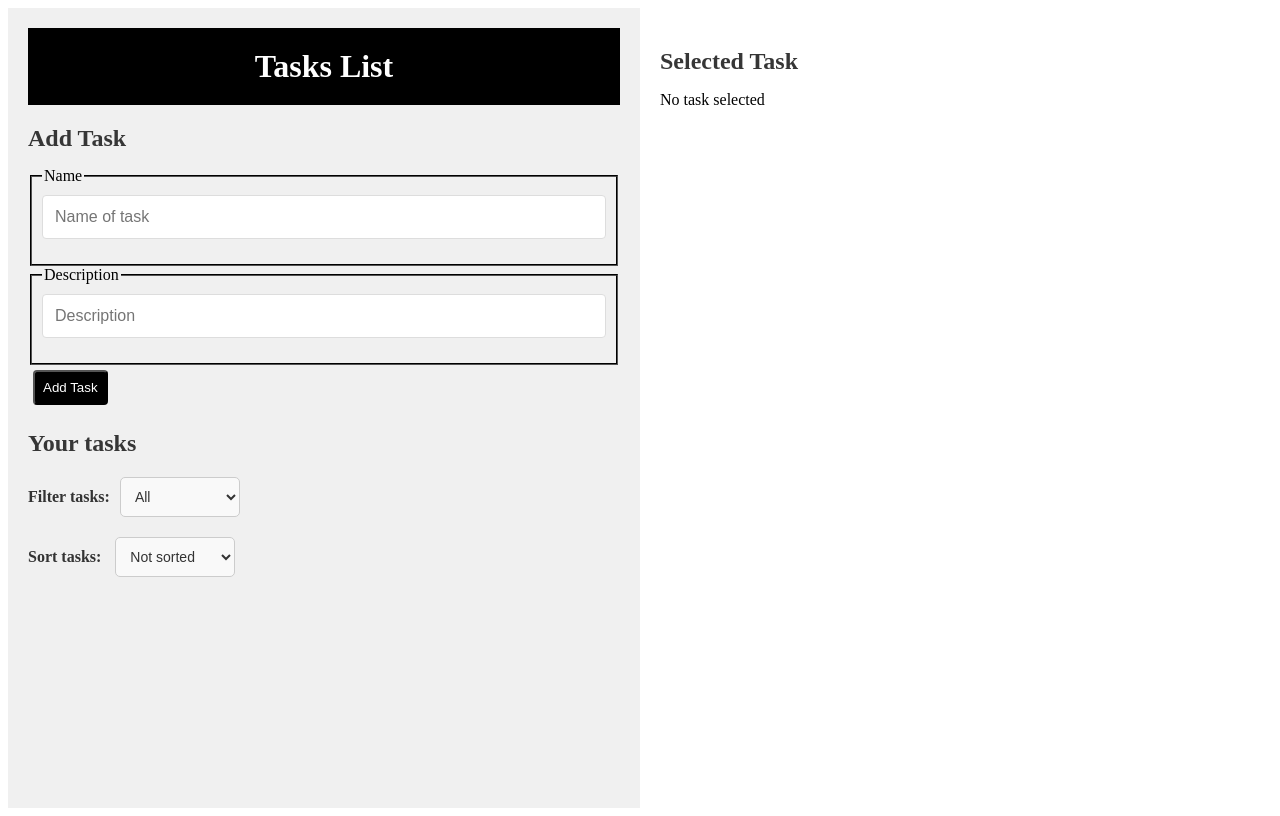
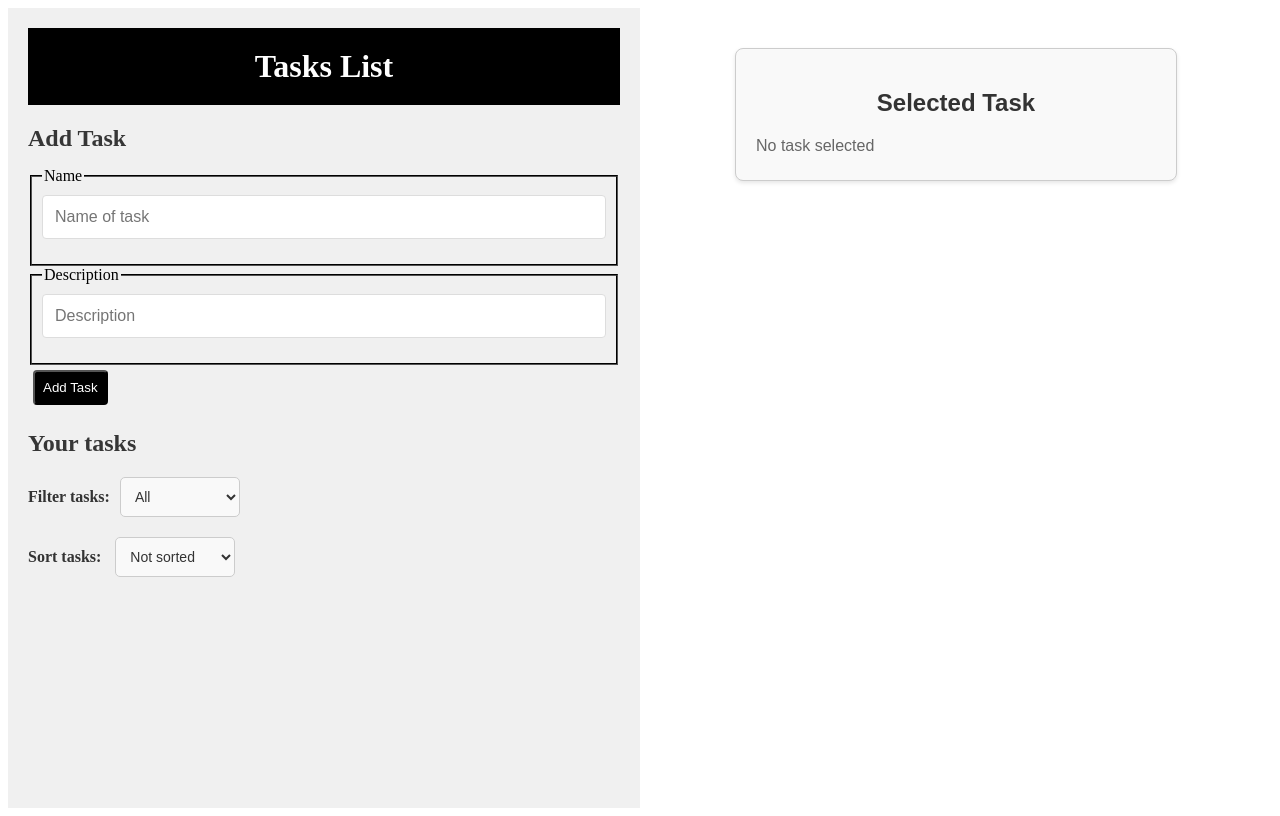
Before and after one commit to bagirzadeayaz/react, a React (Create React App) app: page /edit/1 in a window 1280 px wide. Built offline with nearby package versions, Linux system fonts and the light colour scheme.

Commit message:
added css to right side

```diff
--- a/src/App.css
+++ b/src/App.css
@@ -157,3 +157,90 @@ a {
 .task-item button.delete-task:hover {
   background-color: #b52a3a;
 }
+
+.right-container {
+  padding: 20px;
+  border: 1px solid #ccc;
+  border-radius: 8px;
+  background-color: #f9f9f9;
+  box-shadow: 0 2px 4px rgba(0, 0, 0, 0.1);
+  max-width: 400px;
+  margin: 20px auto;
+  font-family: Arial, sans-serif;
+}
+
+.right-container h2 {
+  text-align: center;
+  margin-bottom: 20px;
+  font-size: 1.5rem;
+  color: #333;
+}
+
+.right-container h3 {
+  font-size: 1.2rem;
+  margin-bottom: 10px;
+  color: #555;
+}
+
+.right-container p {
+  font-size: 1rem;
+  margin: 5px 0;
+  color: #666;
+}
+
+.right-container form {
+  display: flex;
+  flex-direction: column;
+  gap: 15px;
+}
+
+.right-container fieldset {
+  border: none;
+  padding: 0;
+  margin: 0;
+}
+
+.right-container legend {
+  font-size: 1rem;
+  font-weight: bold;
+  color: #444;
+  margin-bottom: 5px;
+}
+
+.right-container input[type="text"] {
+  width: 100%;
+  padding: 8px;
+  font-size: 1rem;
+  border: 1px solid #ccc;
+  border-radius: 4px;
+  box-sizing: border-box;
+}
+
+.right-container button {
+  padding: 10px 15px;
+  font-size: 1rem;
+  color: #fff;
+  background-color: #007bff;
+  border: none;
+  border-radius: 4px;
+  cursor: pointer;
+  transition: background-color 0.3s ease;
+}
+
+.right-container button:hover {
+  background-color: #0056b3;
+}
+
+.right-container button[type="button"] {
+  background-color: #6c757d;
+}
+
+.right-container button[type="button"]:hover {
+  background-color: #5a6268;
+}
+
+.right-container p.no-task {
+  text-align: center;
+  font-size: 1rem;
+  color: #888;
+}
--- a/src/components/RightSide.jsx
+++ b/src/components/RightSide.jsx
@@ -47,8 +47,8 @@ function RightSide() {
             {selectedTask ? (
                 !selectedTask.isEditing ? (
                     <div>
-                        <h3>{selectedTask.title}</h3>
-                        <p>{selectedTask.description}</p>
+                        <h3>Title: {selectedTask.title}</h3>
+                        <p>Description: {selectedTask.description}</p>
                         <p>Created At: {new Date(selectedTask.createdAt).toLocaleString()}</p>
                         <p>Status: {selectedTask.completed ? 'Completed' : 'Incomplete'}</p>
                     </div>
```
